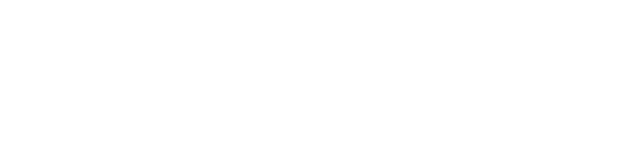
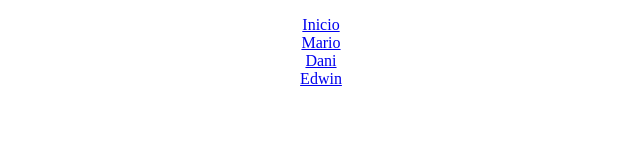
Before and after one commit to RigobertoPO/proyectoperfiles, a plain HTML site: page index.html in a window 1280 px wide. Shown: the whole page, without its empty margins (339-979 px from the left). Drawn offline with Linux system fonts and the light colour scheme.

Commit message:
version mario

```diff
--- a/index.html
+++ b/index.html
@@ -6,6 +6,14 @@
     <title>Document</title>
 </head>
 <body>
+    <div style="text-align: center;">
+        <ul style="list-style:none;">
+            <li><a href="index.html">Inicio</a></li>
+            <li><a href="mario.html">Mario</a></li>
+            <li><a href="daniel.html">Dani</a></li>
+            <li><a href="edwin.html">Edwin</a></li>
+        </ul>
+    </div>
 
 </body>
 </html>
```
